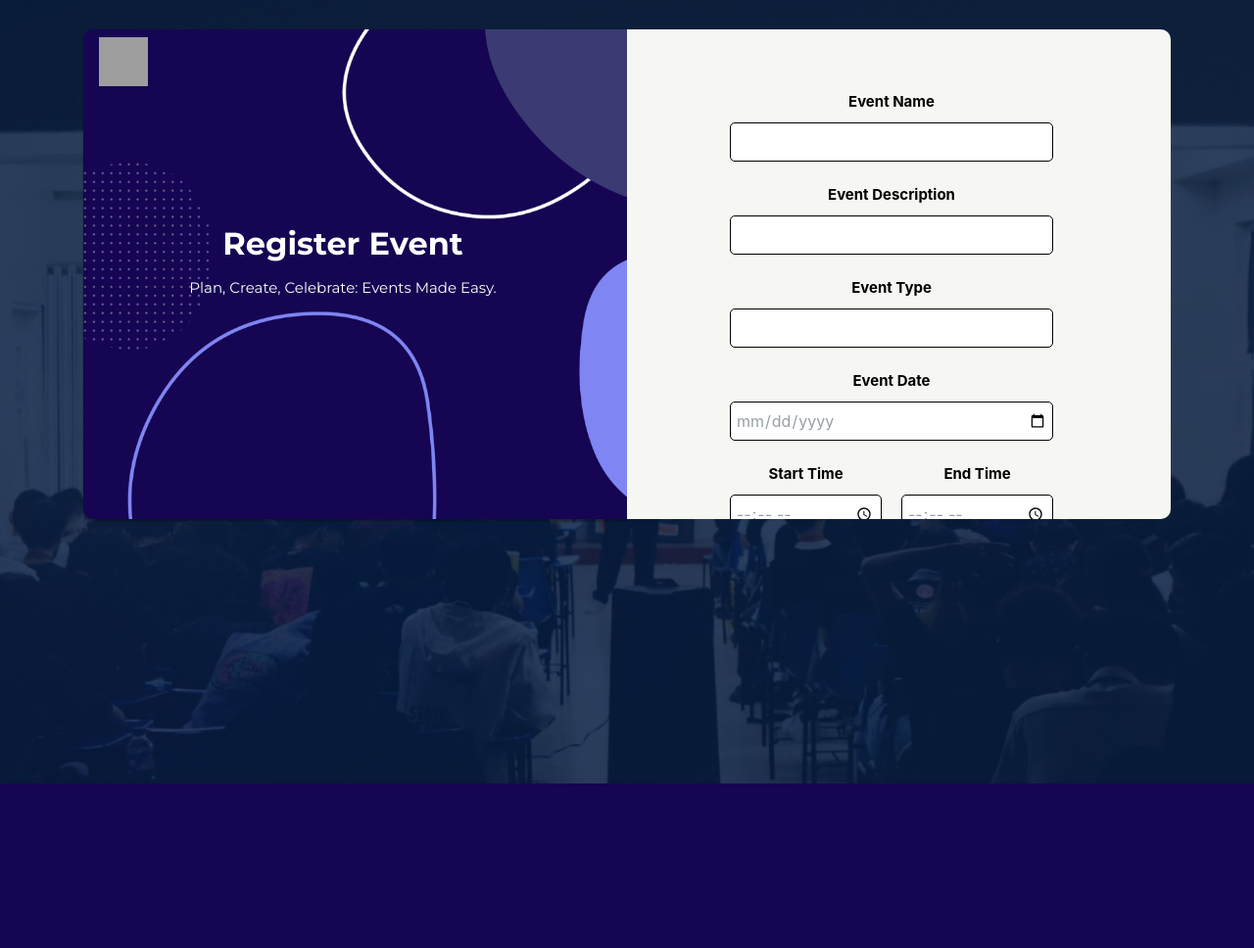
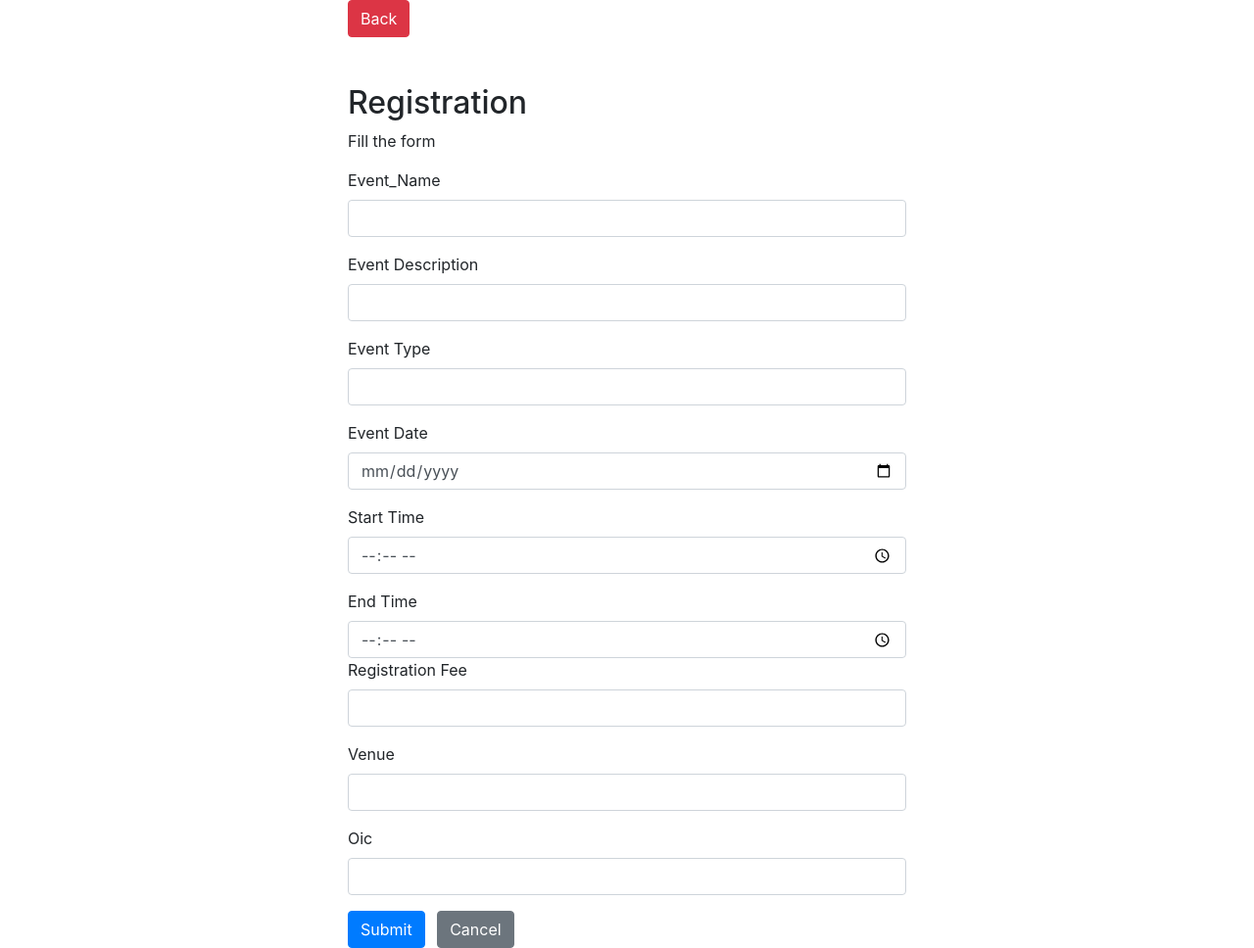
Before and after one commit to nfteresa/ncp3106_grp3, a PHP site: page /ncp3106_grp3_php/Event_Creation/create.php in a window 1280 px wide. Shown: the whole page at 98% size. Before the commit the page ends 800 px from the top, so only its background shows below. Run offline with PHP 8.4, Linux system fonts and the light colour scheme; some libraries are stand-ins or nearby versions; grey boxes are pictures that could not be loaded.

```diff
--- a/ncp3106_grp3_php/Event_Creation/create.php
+++ b/ncp3106_grp3_php/Event_Creation/create.php
@@ -154,179 +154,66 @@ if ($_SERVER["REQUEST_METHOD"] == "POST") {
     </style>
 
 </head>
-<style>
-    @font-face {
-        font-family: myFirstFont;
-        src: url(Montserrat-VariableFont_wght.ttf);
-    }
-  body {
-    opacity: 1;
-    background-color: #013365;
-    background-image: url(bg.png);
-    background-size: cover;
-  }
-  .signup-form::-webkit-scrollbar{
-    display: none;
-  }
-  .form-control {
-    height: 40px;
-    box-shadow: none;
-    color: #969fa4;
-  }
-  .form-control:focus {
-    border-color: #013365;
-  }
-  .form-control, .btn {
-    border-radius: 3px;
-  }
-  .signup-form {
-    width: 450px;
-    margin: 0 auto;
-    font-size: 15px;
-    -ms-overflow-style: none;
-    scrollbar-width: none;
-  }
-  .signup-form h2 {
-    color: white;
-    font-weight: bold;
-    margin: 0 0 15px;
-    position: relative;
-    text-align: center;
-  }
-  .signup-form h2:before {
-    left: 0;
-  }
-  .signup-form h2:after {
-    right: 0;
-  }
-  .signup-form .hint-text {
-    color: #999;
-    margin-bottom: 30px;
-    text-align: center;
-  }
-  .signup-form form {
-    margin-top: 30px;
-    color: black;
-    border-radius: 3px;
-    margin-bottom: 15px;
-    background: rgba(246, 246, 242, 1);
-    padding: 30px;
-    width: 100%;
-    height: 100%;
-    line-height: 1.8;
-    display: block;
 
-  }
-  .signup-form .form-group {
-    margin-bottom: 20px;
-  }
-  .signup-form input [type="checkbox"] {
-    margin-top: 3px;
-  }
-  .signup-form .btn {
-    font-size: 16px;
-    font-weight: bold;
-    min-width: 140px;
-    outline: none !important;
-  }
-  .signup-form .row div:first-child {
-    padding-right: 10px;
-  }
-  .signup-form .row div:last-child {
-    padding-left: 10px;
-  }
-  .signup-form a {
-    color: #fff;
-    text-decoration: underline;
-  }
-  .signup-form a:hover {
-    text-decoration: none;
-  }
-  .signup-form form a {
-    color: #013365;
-    text-decoration: none;
-  }
-  .signup-form form a:hover {
-    text-decoration: underline;
-  }
-  .container {
-    display: flex;
-    align-items: center;
-    justify-content: center;
-    margin: auto;
-    text-align: center;
-  }
-  ::-webkit-scrollbar{
-    display: none;
-  }
-</style>
 <body>
-    <div class="container">
-        <div class="col-md-6 no-gutters" style="width:100%; box-shadow: 0px 2px 2px rgba(0, 0, 0, 0.3); border-radius: 10px 0px 0px 10px; background: rgba(246, 246, 242, 1); height:500px;margin-top: 30px;background: #013365; font-family: myFirstFont; background-size:cover ; background-image:url(bg3.png)">
-        <a href="index.php"><img src="back2.png" style="position: absolute; top: 8px; left: 16px; width:50px; height: 50px;"></a>
-        <div class="signup-form" style="float: left; background-size: cover; margin: auto; text-align: center; margin-top: 200px; ">
-            <h2 style="margin-left: 50px;">Register Event</h2>
-            <p class="hint-text" style="margin-left: 50px; color: white;">Plan, Create, Celebrate: Events Made Easy.</p>
-        </div>
-        </div>
-        <div class="col-md-6 no-gutters" style="width:100%;overflow: scroll; height:500px; margin-top: 30px; border-radius: 0px 10px 10px 0px; background: rgba(246, 246, 242, 1);">
-            <div class="signup-form" style="float: left; justify-content: center; align-items: center; margin: auto; ">
+    <div class="wrapper">
+        <div class="container-fluid">
+            <div class="row">
+                <div class="col-md-12">
+                    <a href="index.php"><button class="btn btn-danger">Back</button></a>
+                    <h2 class="mt-5">Registration </h2>
+                    <p>Fill the form</p>
                     <form action="<?php echo htmlspecialchars($_SERVER["PHP_SELF"]); ?>" method="post">
-                <div class="form-group" style="margin-left: 60px;">
                         <div class="form-group">
-                        <label style="font-weight: bold;">Event Name</label><br>
-                        <input style="width: 100%; padding:5px; padding-left:5px; border-radius: 5px; border: 1px solid black" type="text" class="form-control <?php echo (!empty($event_name_err)) ? 'is-invalid' : ''; ?>" value="<?php echo $event_name; ?>" name="event_name" required="required">
+                            <label>Event_Name</label>
+                            <input type="text" name="event_name" class="form-control <?php echo (!empty($event_name_err)) ? 'is-invalid' : ''; ?>" value="<?php echo $event_name; ?>">
                             <span class="invalid-feedback"><?php echo $event_name_err; ?></span>
                         </div>
                         <div class="form-group">
-                        <label style="font-weight: bold;">Event Description</label><br>
-                        <input style="width: 100%; padding:5px; padding-left:5px; border-radius: 5px; border: 1px solid black" type="text" class="form-control <?php echo (!empty($event_description_err)) ? 'is-invalid' : ''; ?>" value="<?php echo $event_description; ?>" name="event_description" required="required">
+                            <label>Event Description</label>
+                            <input type="text" name="event_description" class="form-control <?php echo (!empty($event_description_err)) ? 'is-invalid' : ''; ?>" value="<?php echo $event_description; ?>">
                             <span class="invalid-feedback"><?php echo $event_description_err; ?></span>
                         </div>
                         <div class="form-group">
-                        <label style="font-weight: bold;">Event Type</label><br>
-                        <input style="width: 100%; padding:5px; padding-left:5px; border-radius: 5px; border: 1px solid black" type="text" class="form-control <?php echo (!empty($event_type_err)) ? 'is-invalid' : ''; ?>" value="<?php echo $event_type; ?>" name="event_type" required="required">
+                            <label>Event Type</label>
+                            <input type="text" name="event_type" class="form-control <?php echo (!empty($event_type_err)) ? 'is-invalid' : ''; ?>" value="<?php echo $event_type; ?>">
                             <span class="invalid-feedback"><?php echo $event_type_err; ?></span>
                         </div>
                         <div class="form-group">
-                        <label style="font-weight: bold;">Event Date</label><br>
-                        <input style="width: 100%; padding:5px; padding-left:5px; border-radius: 5px; border: 1px solid black" type="date" class="form-control <?php echo (!empty($date_err)) ? 'is-invalid' : ''; ?>" value="<?php echo $date; ?>" name="date" required="required">
+                            <label>Event Date</label>
+                            <input type="date" name="date" class="form-control <?php echo (!empty($date_err)) ? 'is-invalid' : ''; ?>" value="<?php echo $date; ?>">
                             <span class="invalid-feedback"><?php echo $date_err; ?></span>
                         </div>
                         <div class="form-group">
-                        <div class="row">
-                            <div class="col">
-                                <label style="font-weight: bold;">Start Time</label><br>
-                                <input style="width: 100%; padding:5px; padding-left:5px; border-radius: 5px; border: 1px solid black" type="time" class="form-control <?php echo (!empty($start_time_err)) ? 'is-invalid' : ''; ?>" value="<?php echo $start_time; ?>" name="start_time" required="required">
+                            <label>Start Time</label>
+                            <input type="time" name="start_time" class="form-control <?php echo (!empty($start_time_err)) ? 'is-invalid' : ''; ?>" value="<?php echo $start_time; ?>">
                             <span class="invalid-feedback"><?php echo $start_time_err; ?></span>
                             </div>
-                            <div class="col">
-                                <label style="font-weight: bold;">End Time</label><br>
-                                <input style="width: 100%; padding:5px; padding-left:5px; border-radius: 5px; border: 1px solid black" type="time" class="form-control <?php echo (!empty($end_time_err)) ? 'is-invalid' : ''; ?>" value="<?php echo $end_time; ?>" name="end_time" required="required">
+                        <div class="from-group">
+                            <label>End Time</label>
+                            <input type="time" name="end_time" class="form-control <?php echo (!empty($end_time_err)) ? 'is-invalid' : ''; ?>" value="<?php echo $end_time; ?>">
                             <span class="invalid-feedback"><?php echo $end_time_err; ?></span>
+
                         </div>
-                        </div>
-                    </div>
-                    </div>
-                    <div class="form-group" style="margin-left: 60px;">
-                    <label style="font-weight: bold;">Registration Fee</label><br>
-                    <input style="width: 100%; padding:5px; padding-left:5px; border-radius: 5px; border: 1px solid black" type="number" class="form-control <?php echo (!empty($registration_fee_err)) ? 'is-invalid' : ''; ?>" value="<?php echo $registration_fee; ?>" name="registration_fee" required="required">
+                        <div class="form-group">
+                            <label>Registration Fee</label>
+                            <input type="number" name="registration_fee" class="form-control <?php echo (!empty($registration_fee_err)) ? 'is-invalid' : ''; ?>" value="<?php echo $registration_fee; ?>">
                             <span class="invalid-feedback"><?php echo $registration_fee_err; ?></span>
                         </div>
-                    <div class="form-group" style="margin-left: 60px;">
-                    <label style="font-weight: bold;">Venue</label><br>
-                    <input style="width: 100%; padding:5px; padding-left:5px; border-radius: 5px; border: 1px solid black" type="text" class="form-control <?php echo (!empty($venue_err)) ? 'is-invalid' : ''; ?>" value="<?php echo $venue; ?>" name="venue" required="required">
+                        <div class="form-group">
+                            <label>Venue</label>
+                            <input type="text" name="venue" class="form-control <?php echo (!empty($venue_err)) ? 'is-invalid' : ''; ?>" value="<?php echo $venue; ?>">
                             <span class="invalid-feedback"><?php echo $venue_err; ?></span>
                         </div>
-                    <div class="form-group" style="margin-left: 60px;">
-                    <label style="font-weight: bold;">Officer in Charge</label><br>
-                    <input style="width: 100%; padding:5px; padding-left:5px; border-radius: 5px; border: 1px solid black" type="text" class="form-control <?php echo (!empty($oic_err)) ? 'is-invalid' : ''; ?>" value="<?php echo $oic; ?>"name="oic" required="required">
+                        <div class="form-group">
+                            <label>Oic</label>
+                            <input type="text" name="oic" class="form-control <?php echo (!empty($oic_err)) ? 'is-invalid' : ''; ?>" value="<?php echo $oic; ?>">
                             <span class="invalid-feedback"><?php echo $oic_err; ?></span>
                         </div>
-                    <div class="form-group" style="margin-left: 60px;">
-                            <button type="submit" style="background-color: #013365; border: #013365 solid;" class="btn btn-success btn-lg btn-block">Register</button>
+                        <input type="submit" class="btn btn-primary" value="Submit">
+                        <a href="create.php" class="btn btn-secondary ml-2">Cancel</a>
+                    </form>
                 </div>
-                </form>
             </div>
         </div>
     </div>
```
Lines whose indentation alone changed are shown as unchanged.
